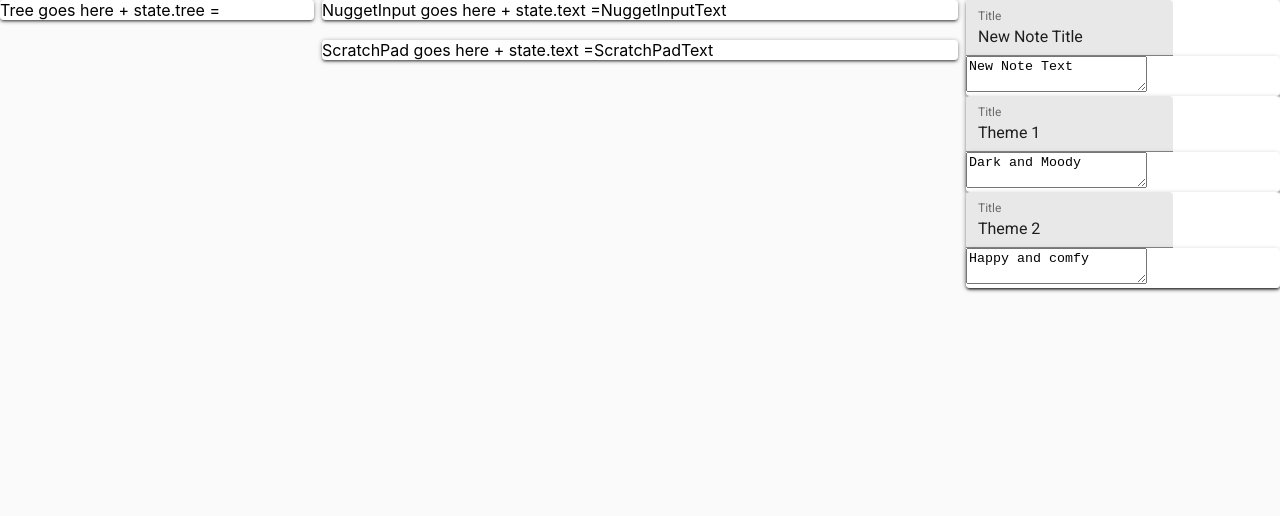
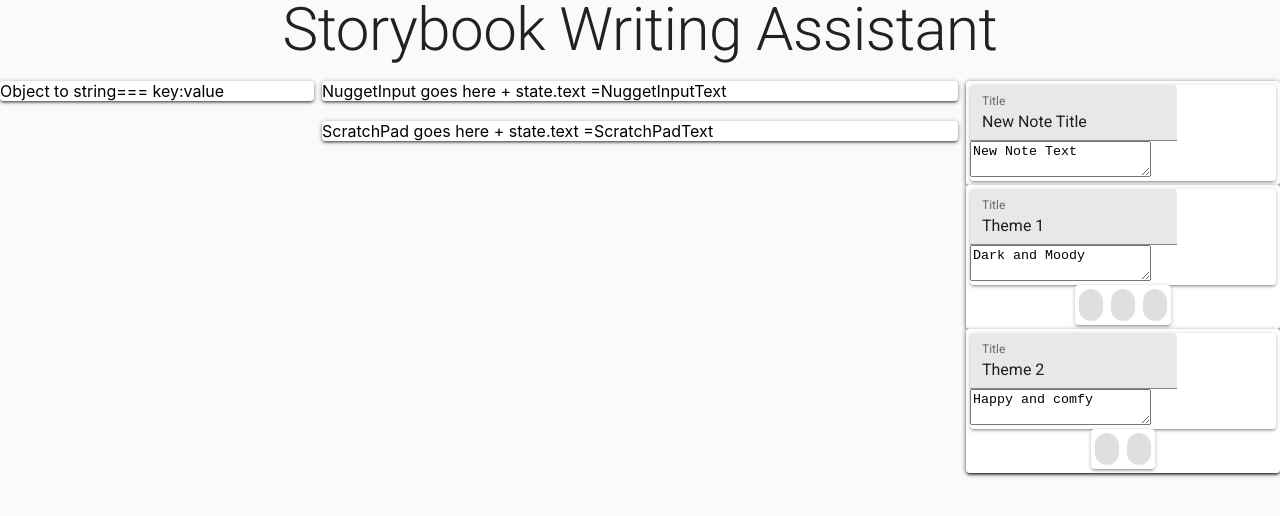
Before and after one commit to aml7733/storybook, a React (Create React App) app: page / in a window 1280 px wide. Shown: the top 516 px of the page. Built offline with nearby package versions, Linux system fonts and the light colour scheme.

Commit message:
add bit of styling to note

```diff
--- a/src/Body.jsx
+++ b/src/Body.jsx
@@ -15,7 +15,7 @@ const placeholderNotes = [
 const Body = () => (
   <Grid container spacing={8}>
     <Grid item xs>
-      <Paper><Tree /></Paper>
+      <Paper><Tree tree={{ key: 'value' }} /></Paper>
     </Grid>
     <Grid item xs={6}>
       <Paper><NuggetInput text="NuggetInputText" /></Paper>
--- a/src/Header.jsx
+++ b/src/Header.jsx
@@ -1,10 +1,12 @@
 import React from 'react';
-import PropTypes from 'prop-types';
+import Typography from '@material-ui/core/Typography';
 
-const Header = (props) => {
-  return (
-    <div />
-  );
-};
+const Header = () => (
+  <div>
+    <Typography variant="h2" align="center" gutterBottom>
+      Storybook Writing Assistant
+    </Typography>
+  </div>
+);
 
 export default Header;
--- a/src/Note.jsx
+++ b/src/Note.jsx
@@ -45,26 +45,28 @@ class Note extends Component {
     };
 
     return (
-      <Paper>
+      <Paper style={styles.root}>
+        <Paper key="0">
           <TextField
-          id={id}
+            id={`${id}`}
             label="Title"
             value={title}
             onChange={this.handleChange('title')}
             variant="filled"
           />
-        <Paper><textarea id={id} value={text} name="text" onChange={this.handleChange('text')} /></Paper>
-
-        <Paper className={styles.root}>
-          { tags.forEach(
+          <textarea id={`${id}`} value={text} name="text" onChange={this.handleChange('text')} />
+        </Paper>
+        <Paper key="1">
+          { // eventually have Tag component
+            tags.map(
               tag => (
                 <Chip
-                key={tag.id}
-                label={tag.text}
-                className={styles.chip}
+                  key={tag}
+                  style={styles.chip}
                 />
               ),
-          )}
+            )
+          }
         </Paper>
       </Paper>
     );
@@ -77,7 +79,7 @@ Note.propTypes = {
   id: PropTypes.number,
   title: PropTypes.string,
   text: PropTypes.string,
-  tags: PropTypes.arrayOf(PropTypes.string),
+  tags: PropTypes.arrayOf(PropTypes.number),
 };
 
 Note.defaultProps = {
--- a/src/Notes.jsx
+++ b/src/Notes.jsx
@@ -1,20 +1,31 @@
 import React from 'react';
 import PropTypes from 'prop-types';
+import Paper from '@material-ui/core/Paper';
 import Note from './Note';
 
 const Notes = ({ notes }) => (
   <div>
-    <Note />
-    { notes.map(note => <Note title={note.title} text={note.text} tags={note.tags} />) }
+    <Paper>
+      <Note />
+    </Paper>
+    { notes.map(note => (
+      <Paper key={note.title}>
+        <Note title={note.title} text={note.text} tags={note.tags} />
+      </Paper>
+    )) }
   </div>
 );
 
-export default Notes;
-
 Notes.propTypes = {
-  notes: PropTypes.arrayOf(PropTypes.instanceOf(Note)),
+  notes: PropTypes.arrayOf(PropTypes.shape({
+    title: PropTypes.string,
+    text: PropTypes.string,
+    tags: PropTypes.array,
+  })),
 };
 
 Notes.defaultProps = {
   notes: [],
 };
+
+export default Notes;
--- a/src/Tree.jsx
+++ b/src/Tree.jsx
@@ -15,8 +15,8 @@ class Tree extends React.Component {
 
     return (
       <Paper>
-        Tree goes here + state.tree =
-        { tree }
+        Object to string===   key:
+        {tree.key}
       </Paper>
     );
   }
```
Lines whose indentation alone changed are shown as unchanged.
